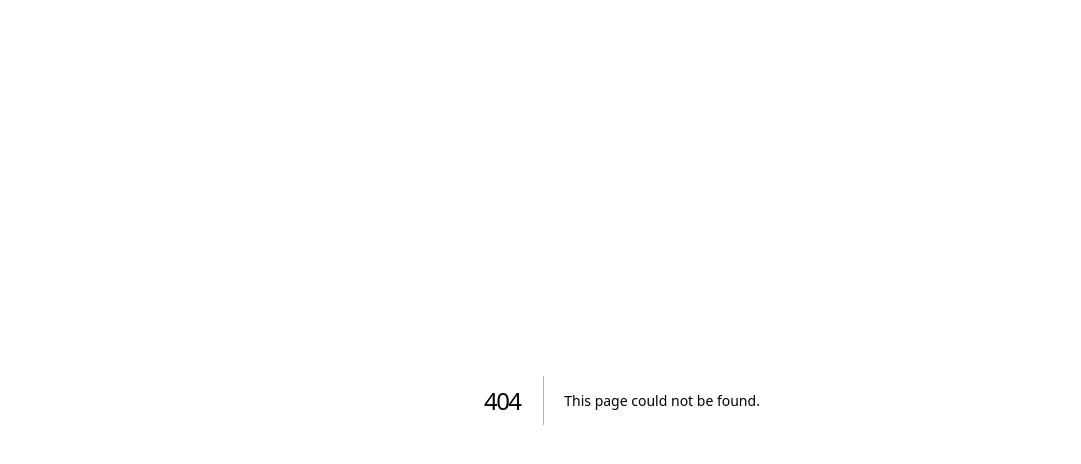
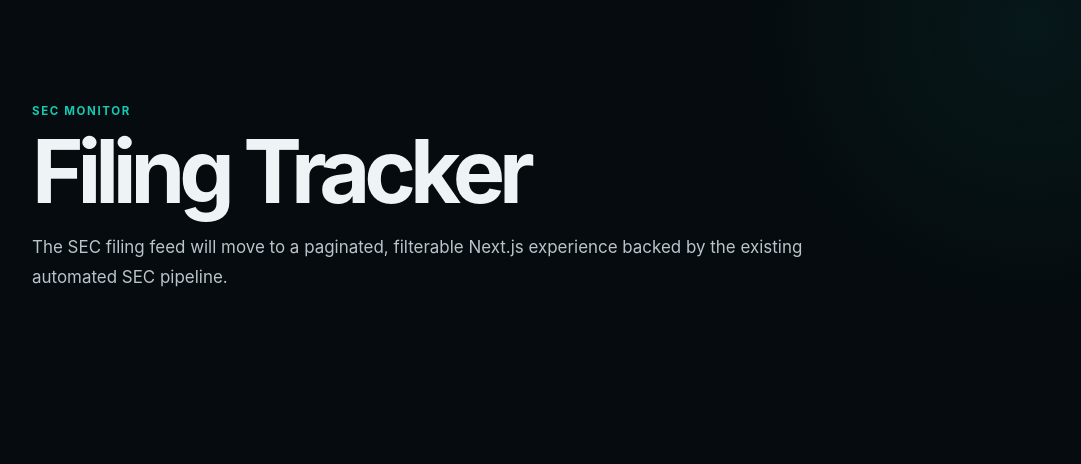
Before and after one commit to dhananikeya/equitylens-ai, a Next.js app: page /filings in a window 1280 px wide. Before the commit this address had no page. Shown: the top 464 px of the page, without its empty margins (18-1099 px from the left). Built offline with nearby package versions, Linux system fonts and the light colour scheme.

Commit message:
Start Next.js migration: app/filings/page.tsx

```diff
--- /dev/null
+++ b/app/filings/page.tsx
@@ -0,0 +1,3 @@
+export default function FilingsPage() {
+  return <main className="shell hero"><p className="eyebrow">SEC MONITOR</p><h1 style={{fontSize:"clamp(2.8rem,7vw,5.5rem)"}}>Filing Tracker</h1><p className="lede">The SEC filing feed will move to a paginated, filterable Next.js experience backed by the existing automated SEC pipeline.</p></main>;
+}
```
